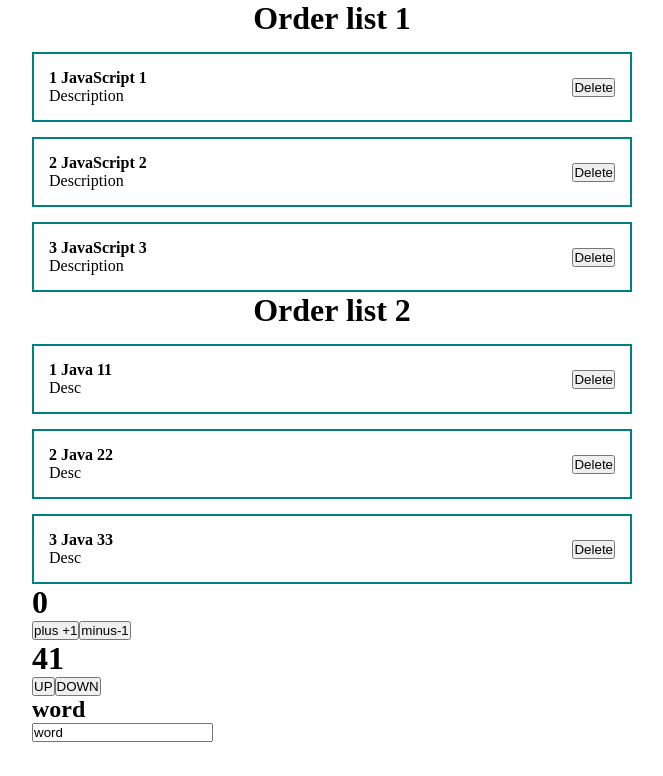
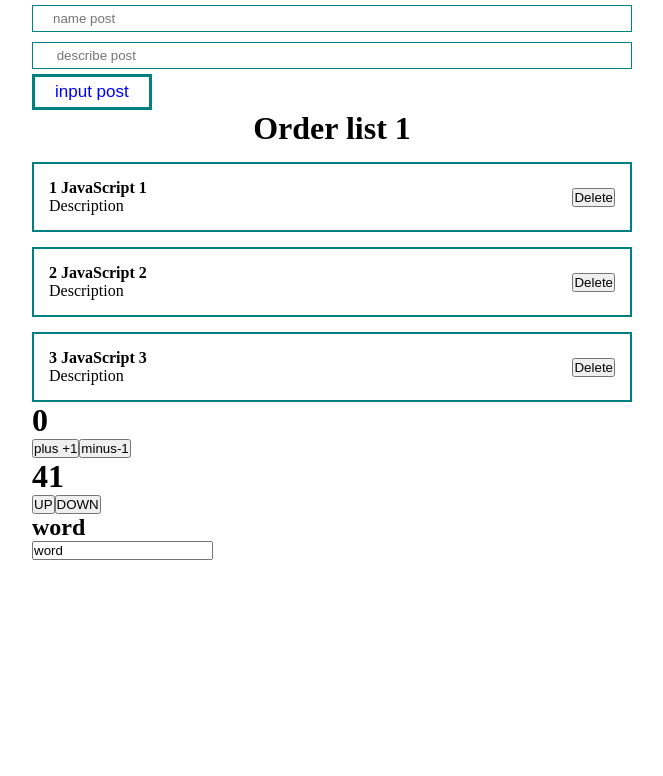
Before and after one commit to AndSak/React-curse-AZ, a React (Create React App) app: page / in a window 1280 px wide. Shown: the top 776 px of the page, without its empty margins (308-971 px from the left). Built offline with nearby package versions, Linux system fonts and the light colour scheme.

Commit message:
feature: add form

```diff
--- a/src/App.js
+++ b/src/App.js
@@ -1,11 +1,13 @@
-import React, { useState } from 'react';
+import React, { useRef, useState } from 'react';
 import Counter from './components/Counter';
 import ClassCounter from './components/ClassCounter'
 import PostItem from './components/PostItem'
+import MyButton from './components/UI/button/MyButton';
+import PostList from './components/PostList';
+import './styles/App.css';
+import MyInput from './components/UI/input/MyInput';
 
 
-import './styles/App.css';
-import PostList from './components/PostList';
 
 function App() {
   const [value, setValue] = useState('word');
@@ -16,16 +18,39 @@
     { id: 3, title: 'JavaScript 3', body: 'Description' },
   ]);
 
-  const [posts2, setPosts2] = useState([
-    { id: 1, title: 'Java 11', body: 'Desc' },
-    { id: 2, title: 'Java 22', body: 'Desc' },
-    { id: 3, title: 'Java 33', body: 'Desc' },
-  ]);
+  const [title, setTitle] = useState('');
+  const [body, setBody] = useState('');
+
+  function addNewPost(e) {
+    e.preventDefault();
+    const newPost = {
+      id: Date.now(),
+      title,
+      body,
+    }
+    setPosts([...posts, newPost]);
+    setBody('');
+    setTitle('');
+  }
 
   return (
     <div className='App'>
+      <form>
+        {/* Управляемый компонент */}
+        <MyInput
+          value={title}
+          onChange={(ev) => setTitle(ev.target.value)}
+          type="text"
+          placeholder="name post" />
+        <MyInput
+          value={body}
+          onChange={(ev) => setBody(ev.target.value)}
+          type="text"
+          placeholder=" describe post" />
+        <MyButton onClick={addNewPost}>input post</MyButton>
+      </form>
+
       <PostList posts={posts} title='Order list 1' />
-      <PostList posts={posts2} title='Order list 2' />
 
       < Counter />
       < ClassCounter />
--- a/src/components/PostItem.jsx
+++ b/src/components/PostItem.jsx
@@ -1,5 +1,4 @@
 import React, { } from "react";
-
 
 
 function PostItem(props) {
@@ -9,7 +8,7 @@
     <div className="App">
       <div className="post">
         <div className="post__content">
-          <strong>{props.post.id} {props.post.title}</strong>
+          <strong>{props.number} {props.post.title}</strong>
           <div>
             {props.post.body}
           </div>
--- a/src/components/PostList.jsx
+++ b/src/components/PostList.jsx
@@ -6,8 +6,8 @@
   return (
     <div>
       <h1 style={{ textAlign: 'center' }}>{title}</h1>
-      {posts.map(post =>
-        <PostItem post={post} key={post.id} />
+      {posts.map((post, index) =>
+        <PostItem number={index+1} post={post} key={post.id} />
       )}
     </div>
   )
--- /dev/null
+++ b/src/components/UI/button/MyButton.jsx
@@ -0,0 +1,13 @@
+import React from "react";
+import classes from "./MyButton.module.css"
+
+const MyButton = ({children, ...props}) => {
+
+    return (
+        <button {...props} className={classes.myBtn}>
+            {children}
+        </button>
+    )
+}
+
+export default MyButton;
--- /dev/null
+++ b/src/components/UI/button/MyButton.module.css
@@ -0,0 +1,8 @@
+.myBtn {
+    padding: 5px 20px;
+    color: blue;
+    font-size: 17px;
+    background: transparent;
+    border: 3px solid teal;
+    cursor: pointer;
+}
--- /dev/null
+++ b/src/components/UI/input/MyInput.jsx
@@ -0,0 +1,12 @@
+import React from "react";
+import classes from "./MyInput.module.css"
+
+const MyInput = React.forwardRef((props, ref ) => {
+
+    return (
+        <input ref={ref} className={classes.myInput} {...props} />
+
+    )
+})
+
+export default MyInput;
--- /dev/null
+++ b/src/components/UI/input/MyInput.module.css
@@ -0,0 +1,6 @@
+.myInput {
+    width: 100%;
+    padding: 5px 20px;
+    margin: 5px 0;
+    border: 1px solid teal;
+}
```
